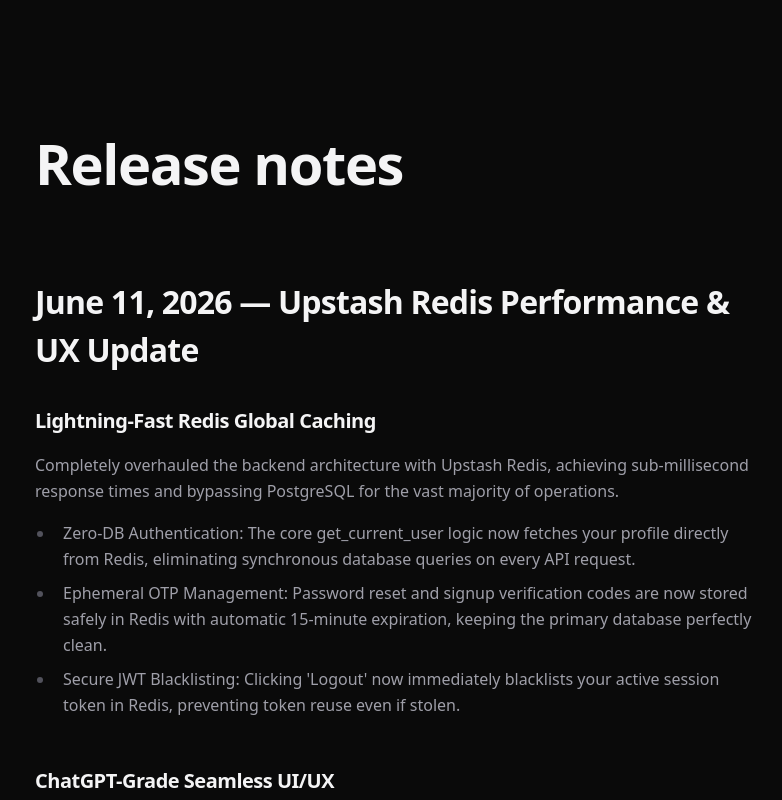
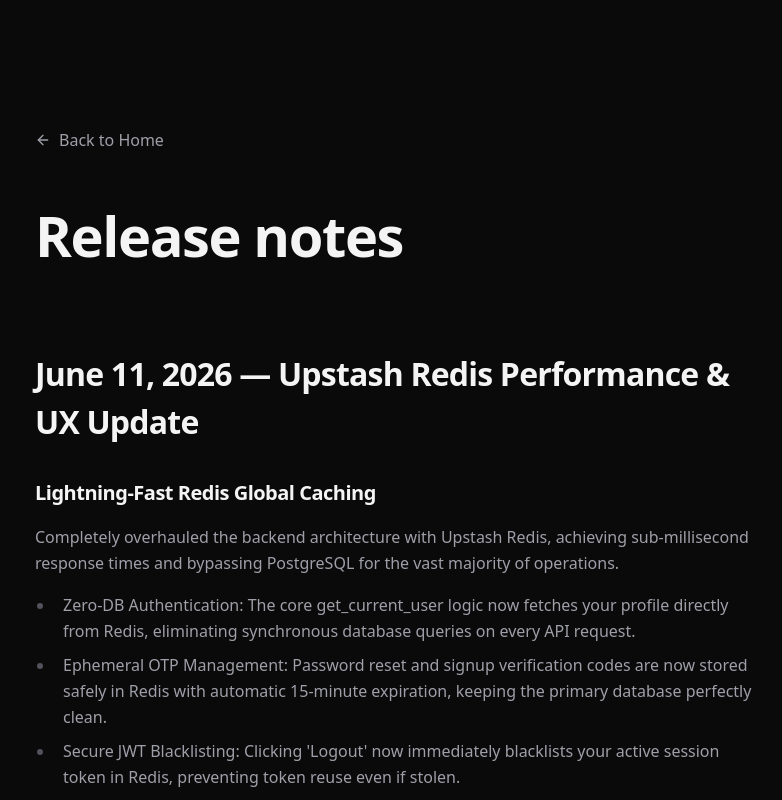
Before and after one commit to Nav33dCodes/smartLearn-AI, a React (Vite) app in the folder smartlearn-frontend/: page /releases in a window 1280 px wide. Shown: the top 800 px of the page, without its empty margins (245-1027 px from the left). Built offline with nearby package versions, Linux system fonts and the light colour scheme; no server answers.

Commit message:
feat: add ReleaseNotes and Landing pages to track version history and improve user onboarding

```diff
--- a/smartlearn-frontend/src/pages/Landing.jsx
+++ b/smartlearn-frontend/src/pages/Landing.jsx
@@ -92,6 +92,7 @@ export default function Landing() {
           <a href="#features" className="hover:text-zinc-100 transition-colors">Features</a>
           <a href="#pricing" className="hover:text-zinc-100 transition-colors">Pricing</a>
           <a href="#about" className="hover:text-zinc-100 transition-colors">About</a>
+          <Link to="/releases" className="hover:text-zinc-100 transition-colors">Release Notes</Link>
         </div>
         <div className="flex items-center gap-4">
           <Link to="/login" className="text-sm font-medium text-zinc-300 hover:text-white transition-colors">Sign In</Link>
@@ -586,7 +587,7 @@ export default function Landing() {
             <ul className="space-y-3 text-sm text-zinc-500">
               <li><a href="#features" className="hover:text-zinc-300 transition-colors">Features</a></li>
               <li><a href="#pricing" className="hover:text-zinc-300 transition-colors">Pricing</a></li>
-              <li><Link to="/release-notes" className="hover:text-zinc-300 transition-colors">Release Notes</Link></li>
+              <li><Link to="/releases" className="hover:text-zinc-300 transition-colors">Release Notes</Link></li>
               <li><Link to="/signup" className="hover:text-zinc-300 transition-colors">Sign Up</Link></li>
               <li><Link to="/login" className="hover:text-zinc-300 transition-colors">Log In</Link></li>
             </ul>
--- a/smartlearn-frontend/src/pages/ReleaseNotes.jsx
+++ b/smartlearn-frontend/src/pages/ReleaseNotes.jsx
@@ -302,10 +302,17 @@ const releases = [
   }
 ];
 
+import { Link } from 'react-router-dom';
+import { ArrowLeft } from 'lucide-react';
+
 export default function ReleaseNotes() {
   return (
     <div className="dark min-h-screen bg-[#0a0a0a] text-zinc-100 font-sans selection:bg-primary/30 overflow-x-hidden pb-20">
       <div className="max-w-3xl mx-auto px-6 py-24 md:py-32">
+        <Link to="/" className="inline-flex items-center gap-2 text-zinc-400 hover:text-white transition-colors mb-12">
+          <ArrowLeft size={16} />
+          <span>Back to Home</span>
+        </Link>
         <h1 className="text-[40px] md:text-[56px] font-bold tracking-tight mb-20 leading-tight">
           Release notes
         </h1>
```
